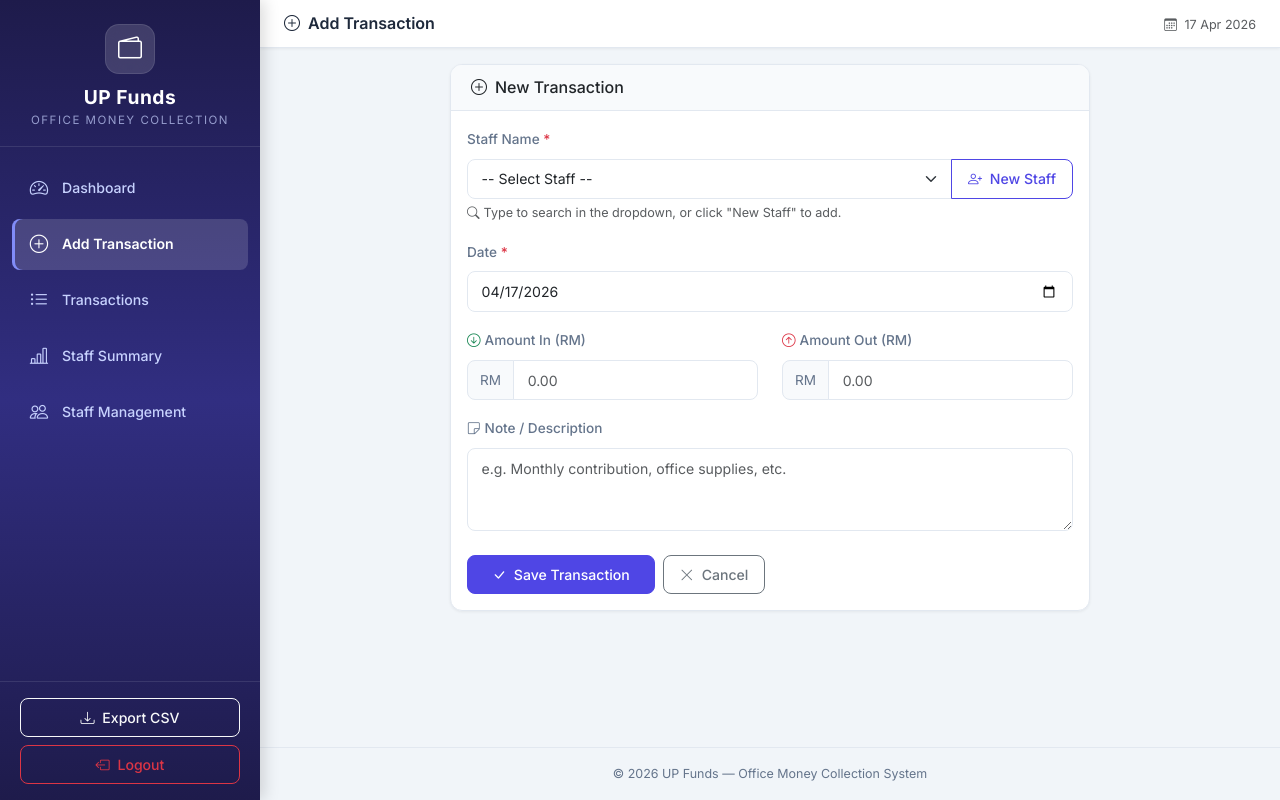
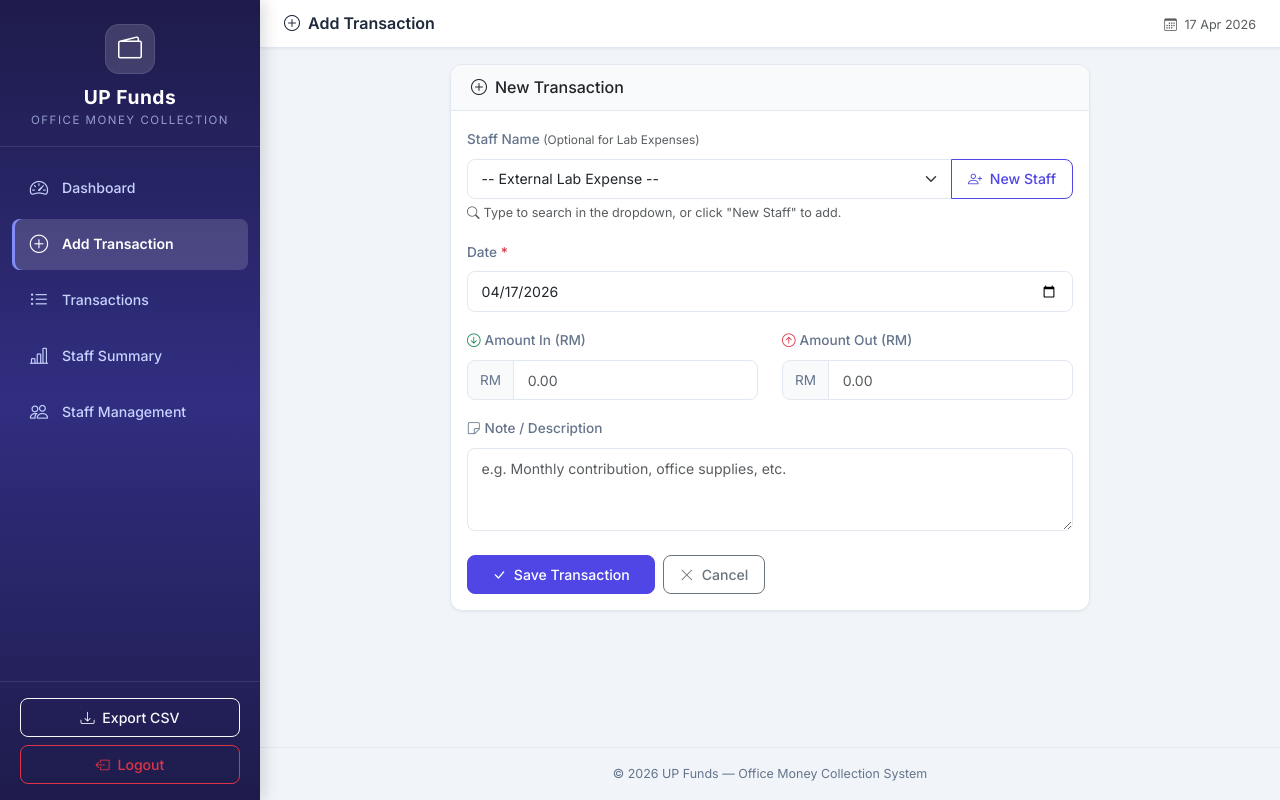
Before and after one commit to syarief02/UP_Funds, a Flask app: page /transactions/add in a window 1280 px wide. Run offline with Flask 3, Linux system fonts and the light colour scheme; a user stored in the database is signed in; data comes from the database, SQL or seed files in the repository; both versions use the stored data as it was after the commit.

Commit message:
feat: implement transaction management system with CRUD templates and database integration

```diff
--- a/app.py
+++ b/app.py
@@ -112,7 +112,7 @@ def dashboard():
     recent = conn.execute('''
         SELECT cr.*, s.name as staff_name
         FROM cash_records cr
-        JOIN staff s ON cr.staff_id = s.id
+        LEFT JOIN staff s ON cr.staff_id = s.id
         ORDER BY cr.record_date DESC, cr.id DESC
         LIMIT 5
     ''').fetchall()
@@ -159,7 +159,7 @@ def transactions():
     query = '''
         SELECT cr.*, s.name as staff_name
         FROM cash_records cr
-        JOIN staff s ON cr.staff_id = s.id
+        LEFT JOIN staff s ON cr.staff_id = s.id
         WHERE 1=1
     '''
     params = []
@@ -226,7 +226,11 @@ def add_transaction():
         errors = []
 
         if not staff_id:
-            errors.append('Staff name is required.')
+            # Only allow empty staff_id for shared external expenses
+            if expense_type == 'shared' and (not amount_in or float(amount_in) == 0.0):
+                staff_id = None
+            else:
+                errors.append('Staff name is required for income or personal refunds.')
 
         if not record_date:
             errors.append('Date is required.')
@@ -329,7 +333,10 @@ def edit_transaction(id):
         errors = []
 
         if not staff_id:
-            errors.append('Staff name is required.')
+            if expense_type == 'shared' and (not amount_in or float(amount_in) == 0.0):
+                staff_id = None
+            else:
+                errors.append('Staff name is required for income or personal refunds.')
 
         if not record_date:
             errors.append('Date is required.')
@@ -725,7 +732,7 @@ def export_csv():
         SELECT cr.id, s.name as staff_name, cr.record_date,
                cr.amount_in, cr.amount_out, cr.expense_type, cr.note
         FROM cash_records cr
-        JOIN staff s ON cr.staff_id = s.id
+        LEFT JOIN staff s ON cr.staff_id = s.id
         ORDER BY cr.record_date DESC, cr.id DESC
     ''').fetchall()
 
--- a/database.py
+++ b/database.py
@@ -65,7 +65,7 @@ def init_db():
     cursor.execute('''
         CREATE TABLE IF NOT EXISTS cash_records (
             id INTEGER PRIMARY KEY AUTOINCREMENT,
-            staff_id INTEGER NOT NULL,
+            staff_id INTEGER,
             record_date DATE NOT NULL,
             amount_in REAL DEFAULT 0.00,
             amount_out REAL DEFAULT 0.00,
--- a/templates/add_transaction.html
+++ b/templates/add_transaction.html
@@ -28,11 +28,11 @@
                     <!-- Staff Selection -->
                     <div class="mb-3">
                         <label for="staff_id" class="form-label fw-medium">
-                            Staff Name <span class="text-danger">*</span>
+                            Staff Name <span class="text-muted fw-normal small">(Optional for Lab Expenses)</span>
                         </label>
                         <div class="input-group">
-                            <select class="form-select" id="staff_id" name="staff_id" required>
-                                <option value="">-- Select Staff --</option>
+                            <select class="form-select" id="staff_id" name="staff_id">
+                                <option value="">-- External Lab Expense --</option>
                                 {% for s in staff_list %}
                                     <option value="{{ s['id'] }}">{{ s['name'] }}</option>
                                 {% endfor %}
--- a/templates/dashboard.html
+++ b/templates/dashboard.html
@@ -92,7 +92,11 @@
                             {% for record in recent %}
                             <tr>
                                 <td>
-                                    <span class="staff-badge">{{ record['staff_name'] }}</span>
+                                    {% if record['staff_name'] %}
+                                        <span class="staff-badge">{{ record['staff_name'] }}</span>
+                                    {% else %}
+                                        <span class="badge bg-secondary">External Lab Expense</span>
+                                    {% endif %}
                                 </td>
                                 <td class="text-muted">{{ record['record_date'] }}</td>
                                 <td class="text-end">
--- a/templates/edit_transaction.html
+++ b/templates/edit_transaction.html
@@ -27,10 +27,10 @@
                     <!-- Staff Selection -->
                     <div class="mb-3">
                         <label for="staff_id" class="form-label fw-medium">
-                            Staff Name <span class="text-danger">*</span>
+                            Staff Name <span class="text-muted fw-normal small">(Optional for Lab Expenses)</span>
                         </label>
-                        <select class="form-select" id="staff_id" name="staff_id" required>
-                            <option value="">-- Select Staff --</option>
+                        <select class="form-select" id="staff_id" name="staff_id">
+                            <option value="">-- External Lab Expense --</option>
                             {% for s in staff_list %}
                                 <option value="{{ s['id'] }}" {% if s['id'] == record['staff_id'] %}selected{% endif %}>
                                     {{ s['name'] }}
--- a/templates/transactions.html
+++ b/templates/transactions.html
@@ -116,7 +116,11 @@
                     <tr>
                         <td class="text-muted">#{{ record['id'] }}</td>
                         <td>
-                            <span class="staff-badge">{{ record['staff_name'] }}</span>
+                            {% if record['staff_name'] %}
+                                <span class="staff-badge">{{ record['staff_name'] }}</span>
+                            {% else %}
+                                <span class="badge bg-secondary">External Lab Expense</span>
+                            {% endif %}
                         </td>
                         <td>{{ record['record_date'] }}</td>
                         <td class="text-end">
```
Also changed, not shown: office_money.db.
